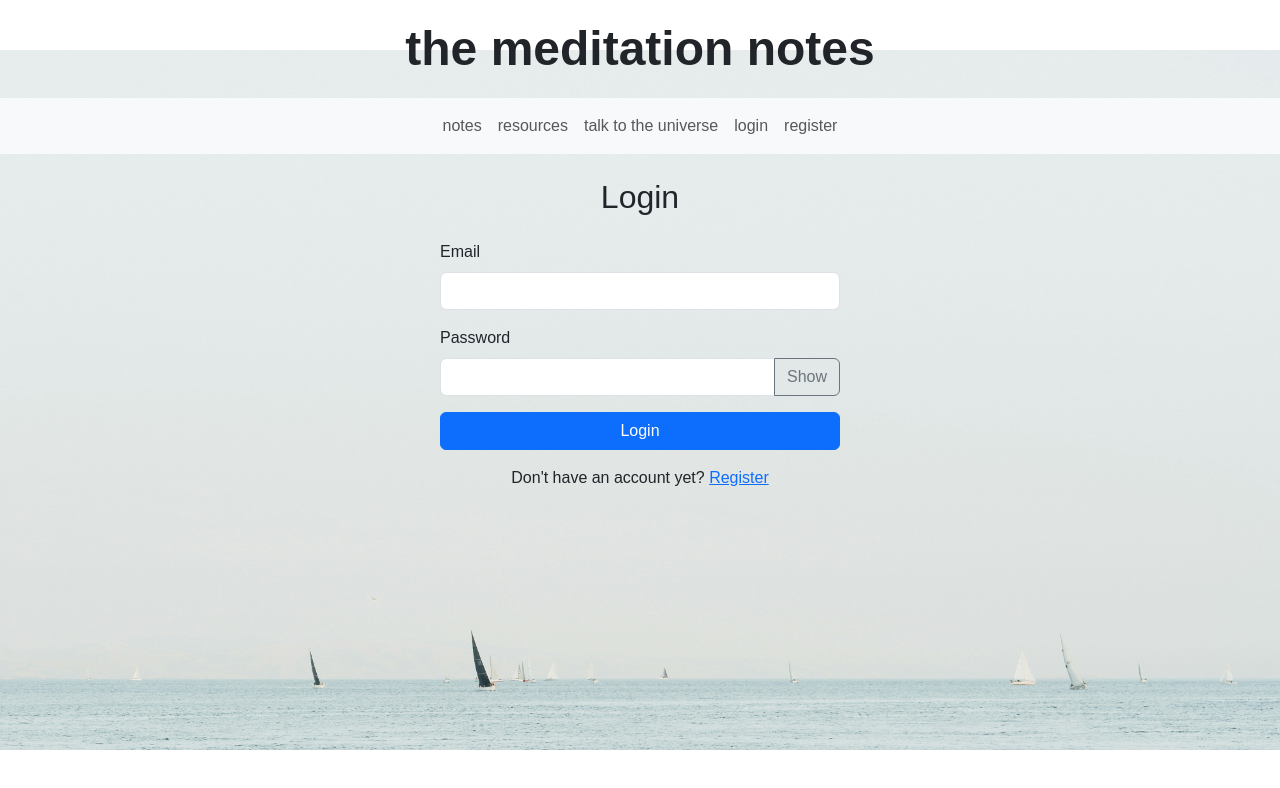
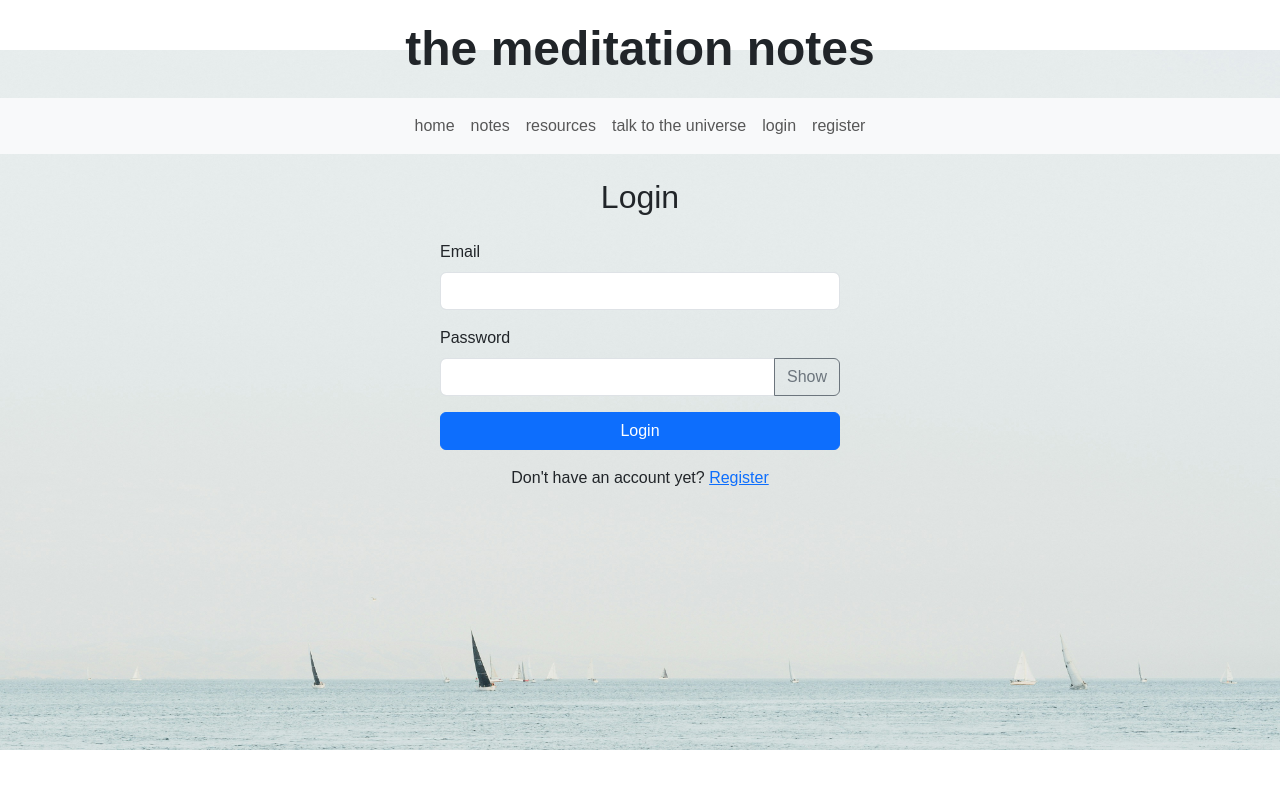
Before and after one commit to ryanbardahi/blog-application-client, a React (Create React App) app: page /login in a window 1280 px wide. Shown: the top 788 px of the page. Built offline with nearby package versions, Linux system fonts and the light colour scheme; what notyf would draw is missing.

Commit message:
Add home and logout

```diff
--- a/src/App.js
+++ b/src/App.js
@@ -1,28 +1,31 @@
 import React from 'react';
 import { BrowserRouter as Router, Routes, Route } from 'react-router-dom';
+import { UserProvider } from './contexts/UserContext';
 import Home from './pages/Home';
 import Register from './pages/Register';
 import Login from './pages/Login';
+import Logout from './pages/Logout';
 import Navbar from './components/Navbar';
 
-function App() {
-  const isLoggedIn = false;
-
+const App = () => {
   return (
+    <UserProvider>
       <Router>
         <div className="app">
           <header>
             <h1 className="page-title">the meditation notes</h1>
           </header>
-        <Navbar isLoggedIn={isLoggedIn} />
+          <Navbar />
           <Routes>
             <Route path="/" element={<Home />} />
             <Route path="/register" element={<Register />} />
             <Route path="/login" element={<Login />} />
+            <Route path="/logout" element={<Logout />} />
           </Routes>
         </div>
       </Router>
+    </UserProvider>
   );
-}
+};
 
 export default App;
--- a/src/components/Navbar.js
+++ b/src/components/Navbar.js
@@ -1,7 +1,10 @@
 import React from 'react';
 import { Link } from 'react-router-dom';
+import { useUserContext } from '../contexts/UserContext';
 
-const Navbar = ({ isLoggedIn }) => {
+const Navbar = () => {
+  const { isLoggedIn } = useUserContext();
+
   return (
     <nav className="navbar navbar-expand-lg navbar-light bg-light">
       <div className="container">
@@ -18,6 +21,11 @@ const Navbar = ({ isLoggedIn }) => {
         </button>
         <div className="collapse navbar-collapse" id="navbarNav">
           <ul className="navbar-nav mx-auto">
+            {/* Home link visible to all users */}
+            <li className="nav-item">
+              <Link className="nav-link" to="/">home</Link>
+            </li>
+            {/* Other navigation items */}
             <li className="nav-item">
               <Link className="nav-link" to="/notes">notes</Link>
             </li>
@@ -27,7 +35,8 @@ const Navbar = ({ isLoggedIn }) => {
             <li className="nav-item">
               <Link className="nav-link" to="/talk-to-the-universe">talk to the universe</Link>
             </li>
-            {!isLoggedIn && (
+            {/* Conditional rendering based on login status */}
+            {!isLoggedIn ? (
               <>
                 <li className="nav-item">
                   <Link className="nav-link" to="/login">login</Link>
@@ -36,8 +45,7 @@ const Navbar = ({ isLoggedIn }) => {
                   <Link className="nav-link" to="/register">register</Link>
                 </li>
               </>
-            )}
-            {isLoggedIn && (
+            ) : (
               <li className="nav-item">
                 <Link className="nav-link" to="/logout">logout</Link>
               </li>
--- /dev/null
+++ b/src/contexts/UserContext.js
@@ -0,0 +1,27 @@
+import React, { createContext, useState, useContext } from 'react';
+
+const UserContext = createContext();
+
+export const UserProvider = ({ children }) => {
+  const [isLoggedIn, setIsLoggedIn] = useState(() => !!localStorage.getItem('token'));
+
+  const login = (token, user) => {
+    localStorage.setItem('token', token);
+    localStorage.setItem('user', JSON.stringify(user));
+    setIsLoggedIn(true);
+  };
+
+  const logout = () => {
+    localStorage.removeItem('token');
+    localStorage.removeItem('user');
+    setIsLoggedIn(false);
+  };
+
+  return (
+    <UserContext.Provider value={{ isLoggedIn, login, logout }}>
+      {children}
+    </UserContext.Provider>
+  );
+};
+
+export const useUserContext = () => useContext(UserContext);
--- a/src/pages/Login.js
+++ b/src/pages/Login.js
@@ -2,17 +2,15 @@ import React, { useState } from 'react';
 import { Link, useNavigate } from 'react-router-dom';
 import { Notyf } from 'notyf';
 import 'notyf/notyf.min.css';
+import { useUserContext } from '../contexts/UserContext';
 
 const notyf = new Notyf();
 
 const Login = () => {
-  const [form, setForm] = useState({
-    email: '',
-    password: '',
-  });
-
+  const [form, setForm] = useState({ email: '', password: '' });
   const [showPassword, setShowPassword] = useState(false);
   const [isLoggingIn, setIsLoggingIn] = useState(false);
+  const { login } = useUserContext();
 
   const navigate = useNavigate();
 
@@ -34,24 +32,15 @@ const Login = () => {
         'https://blog-application-server-r3nf.onrender.com/users/login',
         {
           method: 'POST',
-          headers: {
-            'Content-Type': 'application/json',
-          },
-          body: JSON.stringify({
-            email: form.email,
-            password: form.password,
-          }),
+          headers: { 'Content-Type': 'application/json' },
+          body: JSON.stringify({ email: form.email, password: form.password }),
         }
       );
 
       if (response.status === 200) {
         const data = await response.json();
         notyf.success(data.message || 'Login successful!');
-
-        // Optionally store the token in localStorage or a context
-        localStorage.setItem('token', data.token);
-
-        // Navigate to the home page or dashboard
+        login(data.token, data.user);
         navigate('/');
       } else {
         const error = await response.json();
--- /dev/null
+++ b/src/pages/Logout.js
@@ -0,0 +1,21 @@
+import React, { useEffect } from 'react';
+import { useNavigate } from 'react-router-dom';
+import { useUserContext } from '../contexts/UserContext';
+
+const Logout = () => {
+  const navigate = useNavigate();
+  const { logout } = useUserContext();
+
+  useEffect(() => {
+    logout();
+    navigate('/login');
+  }, [logout, navigate]);
+
+  return (
+    <div className="logout-page container d-flex flex-column justify-content-center align-items-center vh-100">
+      <h2>Logging you out...</h2>
+    </div>
+  );
+};
+
+export default Logout;
```
Lines whose indentation alone changed are shown as unchanged.
